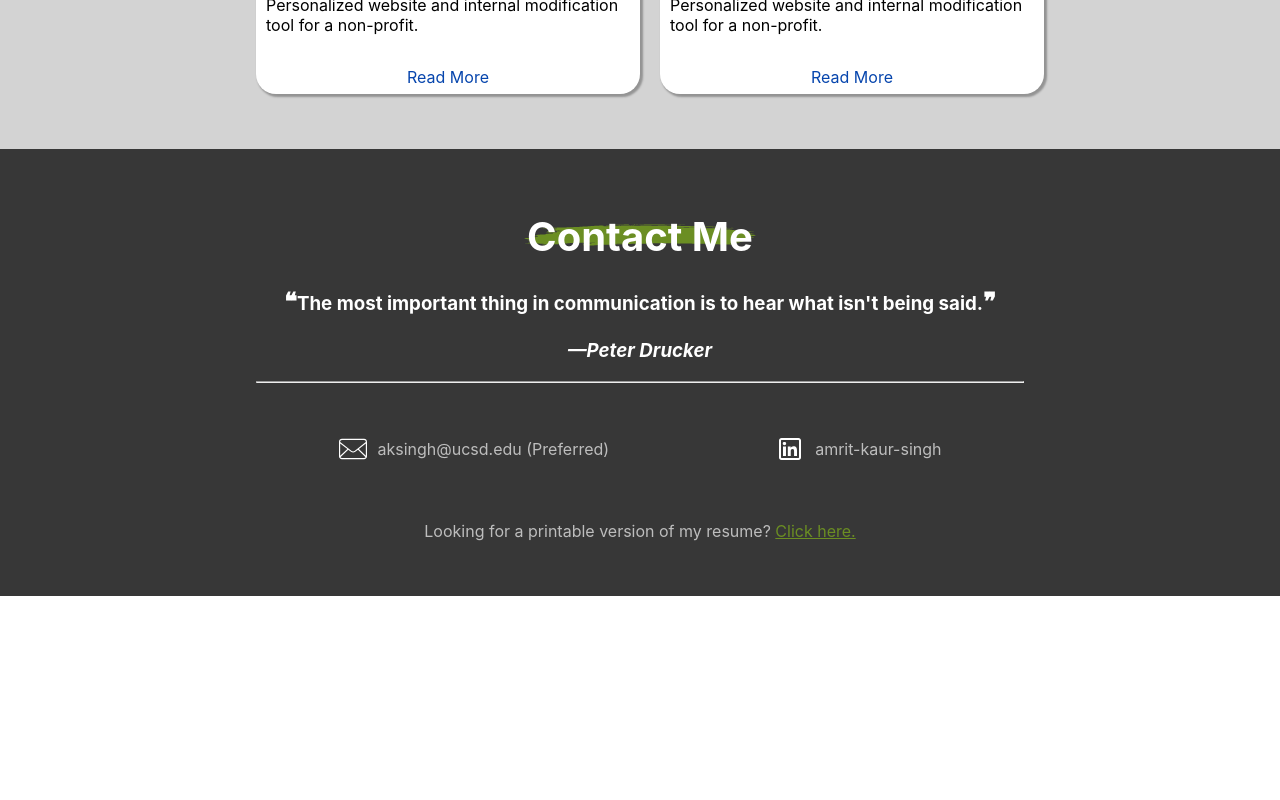
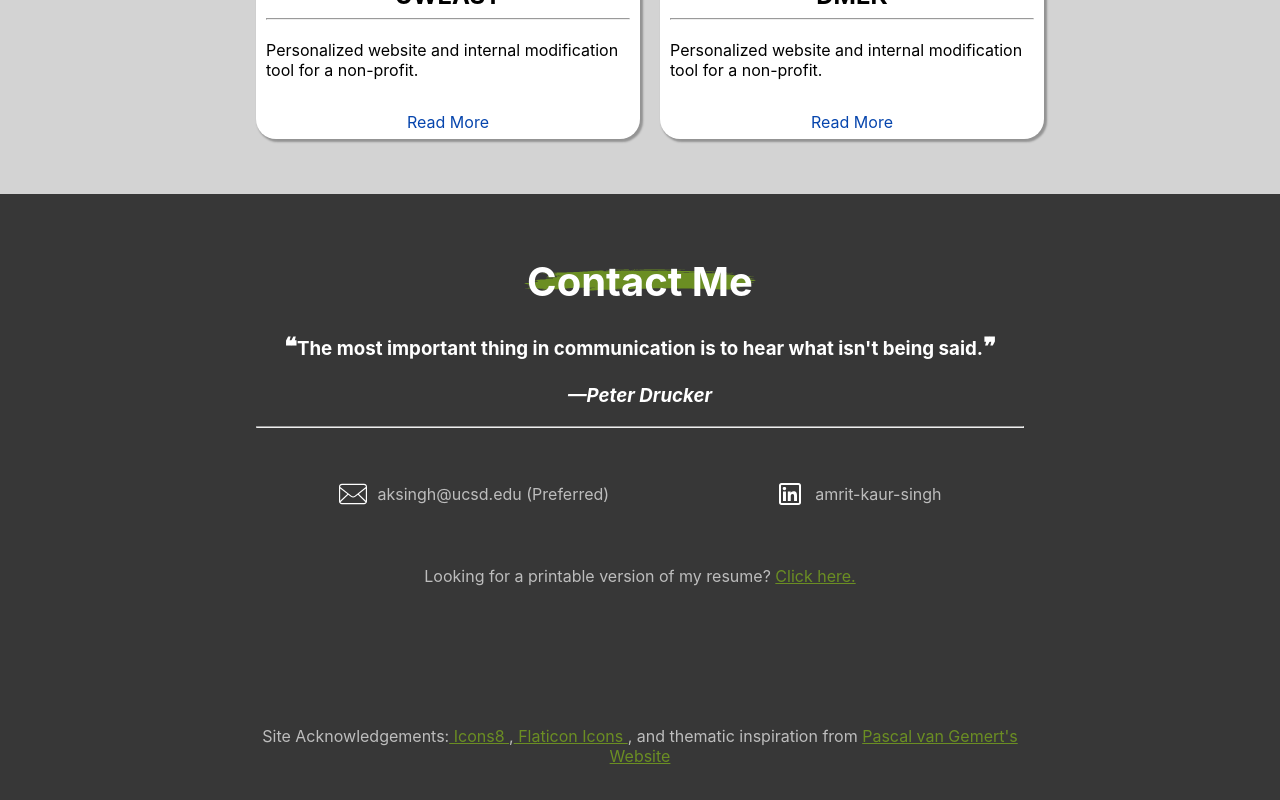
Before and after one commit to Amrit-S/personal-website, a React (Create React App) app: page / in a window 1280 px wide. Shown: the part 5121-5921 px from the top of the page. Before the commit the page ends 5717 px from the top, so only its background shows below. Built offline with nearby package versions, Linux system fonts and the light colour scheme.

Commit message:
Added acknowledgements + Project Button tooltips

```diff
--- a/src/components/InteractiveSections/Contact.js
+++ b/src/components/InteractiveSections/Contact.js
@@ -35,7 +35,15 @@ export default function Contact() {
                 </a>
             </div>
             <br/><br/>
-            <p className="contact-additional-info"> Looking for a printable version of my resume? <a href={SITE_PAGES.PRINTABLE_RESUME}> Click here. </a> </p>
+            <p className="contact-additional-info">
+                Looking for a printable version of my resume? <a href={SITE_PAGES.PRINTABLE_RESUME}> Click here. </a>
+                <br/><br/><br/><br/><br/><br/><br/><br/>
+                Site Acknowledgements:
+                <a href="https://icons8.com/icon/" target="_blank" rel="noopener noreferrer"> Icons8 </a>,
+                <a href="https://www.flaticon.com/" target="_blank" rel="noopener noreferrer"> Flaticon Icons </a>,
+                and thematic inspiration from <a href="http://www.pascalvangemert.nl/#/profile" target="_blank" rel="noopener noreferrer">Pascal van Gemert's Website </a>
+            </p>
+
         </section>
     );
 }
--- a/src/components/InteractiveSections/Projects.js
+++ b/src/components/InteractiveSections/Projects.js
@@ -49,7 +49,8 @@ export default function Projects() {
                 >
                 </ProjEntry>
             </div>
-            <br/>
+            <br/> <br/>
+            <hr/>
             <h4> Completed </h4>
 
             <div className="grid-layout">
--- a/src/components/ProjEntry.js
+++ b/src/components/ProjEntry.js
@@ -18,12 +18,12 @@ export default function ProjEntry({img, title, shortDes, children, webLink = nul
             <div className="proj-entry-bg" style={{backgroundImage: `url("${img}")`,}}>
 
                 {/* External Link */}
-                 <a className={`webLink ${webLink ? '':'hide'}`} style={{borderTopRightRadius: "20px"}} href={webLink} target="_blank" rel="noopener noreferrer">
+                 <a className={`webLink ${webLink ? '':'hide'}`} style={{borderTopRightRadius: "20px"}} title="Project Link" href={webLink} target="_blank" rel="noopener noreferrer">
                         <img src="https://img.icons8.com/ios-glyphs/128/000000/external-link.png" alt="External Link" width="25" height="25"/>
                 </a>
 
                 {/* GitHub Link */}
-                <a className={`webLink ${githubLink ? '':'hide'}`} href={githubLink} target="_blank" rel="noopener noreferrer">
+                <a className={`webLink ${githubLink ? '':'hide'}`} title="GitHub Source Code" href={githubLink} target="_blank" rel="noopener noreferrer">
                         <img src="https://img.icons8.com/material-outlined/24/000000/github.png" alt="GitHub Link" width="25" height="25"/>
                 </a>
             </div>
--- a/src/css/InteractiveResume.css
+++ b/src/css/InteractiveResume.css
@@ -166,6 +166,6 @@
     text-align: center;
 }
 
-.contact-additional-info a:link,  .contact-additional-info a:visited{
+.contact-additional-info a:link,  .contact-additional-info a:visited {
     color: #6B8E23;
 }
```
